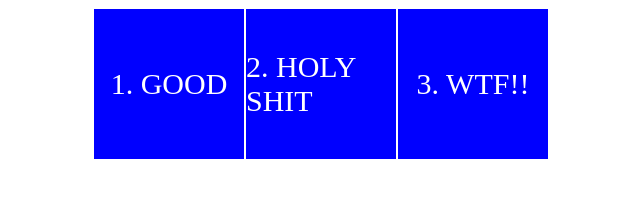
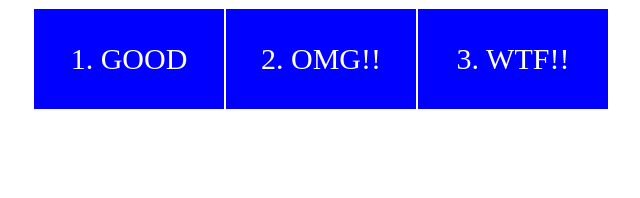
Before and after one commit to Jin-hoKim/Study_CSS, a plain HTML site: page flex/01.html in a window 1280 px wide. Shown: the whole page, without its empty margins (319-959 px from the left). Drawn offline with Linux system fonts and the light colour scheme.

Commit message:
commit from vscode

```diff
--- a/flex/01.html
+++ b/flex/01.html
@@ -15,8 +15,8 @@
         .flex_item {
             background-color: blue;
             border: 1px solid white;
-            width: 150px;
-            height: 150px;
+            width: 190px;
+            height: 100px;
             display: flex;
             justify-content: center;
             align-items: center;
@@ -29,7 +29,7 @@
 <body>
     <div class="flex_container">
         <div class="flex_item">1. GOOD</div>
-        <div class="flex_item">2. HOLY SHIT</div>
+        <div class="flex_item">2. OMG!!</div>
         <div class="flex_item">3. WTF!!</div>
     </div>
 </body>
```
